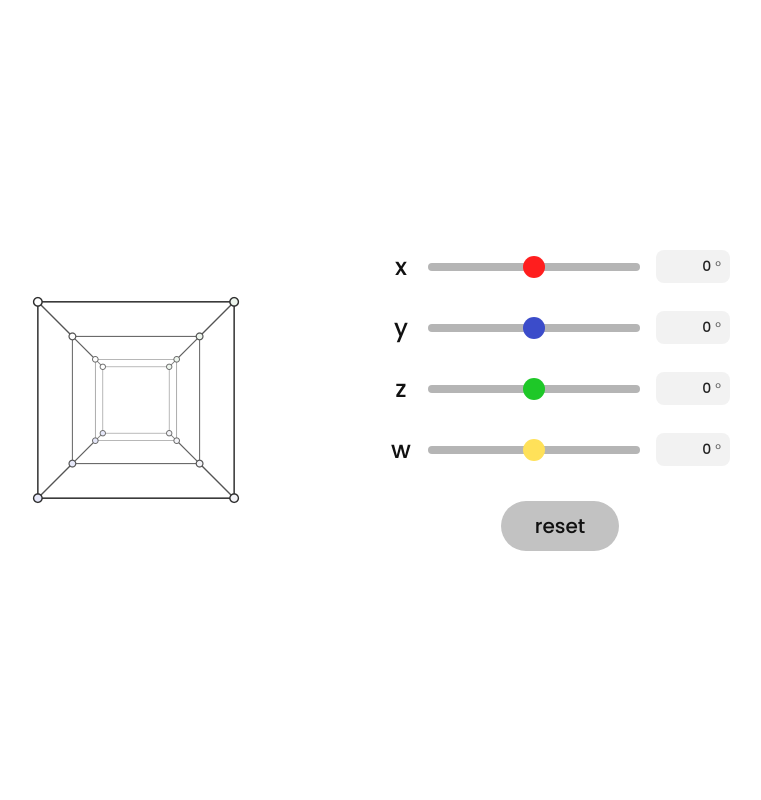
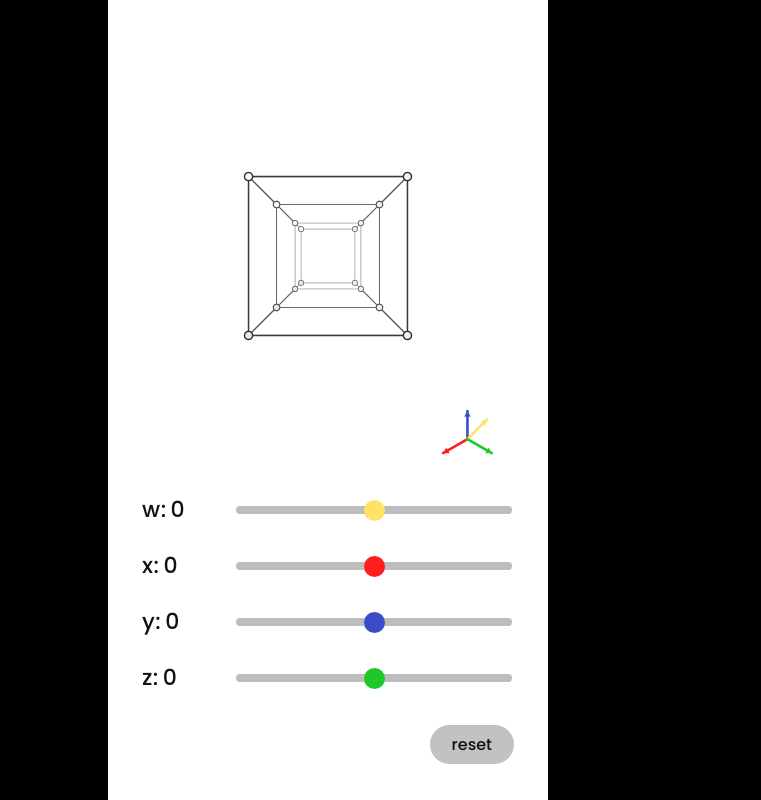
Before and after one commit to fiahhhhhh7/Ggfkez, a plain HTML site: page index.html in a window 1280 px wide. Shown: the whole page, without its empty margins (312-1073 px from the left). Drawn offline with Linux system fonts and the light colour scheme.

Commit message:
index.html

```diff
--- a/index.html
+++ b/index.html
@@ -23,80 +23,135 @@
       overflow: hidden;
       overscroll-behavior: none;
       touch-action: none;
-      background-color: #ffffff;
+      background-color: #000000;
       display: flex;
       justify-content: center;
       align-items: center;
-      font-family: 'Poppins', 'Segoe UI', 'Roboto', sans-serif;
+      font-family: 'Poppins', sans-serif;
     }
 
-    .container {
+    /* 直向白色主容器，對應概念圖的手機比例視窗 */
+    .app-frame {
+      width: 100%;
+      max-width: 440px;
+      height: 100%;
+      max-height: 920px;
+      background-color: #ffffff;
       display: flex;
+      flex-direction: column;
+      justify-content: space-between;
       align-items: center;
-      justify-content: center;
-      gap: 44px;
-      padding: 20px;
-      max-width: 960px;
-      width: 100%;
+      padding: 28px 34px 36px 34px;
+      position: relative;
     }
 
-    /* 左側高解析度畫布區域 */
-    .canvas-wrapper {
+    /* 上半部：超立方體畫布 + 右下角四軸方向指示器 */
+    .viewport-section {
+      position: relative;
+      width: 100%;
+      flex: 1;
       display: flex;
       justify-content: center;
       align-items: center;
-      flex-shrink: 0;
+      min-height: 0;
     }
 
-    canvas {
+    canvas#tesseractCanvas {
       display: block;
-      width: 420px;
-      height: 420px;
+      width: 100%;
+      max-width: 340px;
+      aspect-ratio: 1 / 1;
     }
 
-    /* 右側控制面板 */
-    .controls {
+    /* 右下角四軸方向指示器 (Red: x, Blue: y, Green: z, Yellow: w) */
+    canvas#axisGizmo {
+      position: absolute;
+      right: 6px;
+      bottom: 8px;
+      width: 78px;
+      height: 78px;
+      pointer-events: none;
+    }
+
+    /* 下半部：控制滑桿區塊 */
+    .controls-section {
+      width: 100%;
       display: flex;
       flex-direction: column;
-      gap: 26px;
-      width: 340px;
+      gap: 22px;
+      padding-top: 10px;
     }
 
     .slider-row {
       display: flex;
       align-items: center;
       gap: 14px;
+      width: 100%;
     }
 
-    .axis-label {
-      font-size: 24px;
+    /* 左側標籤與無框可輸入數值 (例如 w: 0) */
+    .label-value-group {
+      display: flex;
+      align-items: baseline;
+      width: 78px;
+      flex-shrink: 0;
+      font-size: 22px;
       font-weight: 500;
       color: #111111;
-      width: 22px;
-      text-align: center;
-      font-family: 'Poppins', sans-serif;
-      flex-shrink: 0;
     }
 
-    /* 自訂滑桿軌道 */
+    .axis-prefix {
+      letter-spacing: 0.5px;
+      margin-right: 4px;
+    }
+
+    .angle-input {
+      width: 52px;
+      border: none;
+      border-bottom: 1.5px solid transparent;
+      background: transparent;
+      font-family: 'Poppins', sans-serif;
+      font-size: 22px;
+      font-weight: 500;
+      color: #111111;
+      padding: 0;
+      outline: none;
+      user-select: text;
+      -webkit-user-select: text;
+      -moz-appearance: textfield;
+      transition: border-color 0.15s ease;
+    }
+
+    .angle-input:hover,
+    .angle-input:focus {
+      border-bottom-color: #999999;
+    }
+
+    .angle-input::-webkit-outer-spin-button,
+    .angle-input::-webkit-inner-spin-button {
+      -webkit-appearance: none;
+      margin: 0;
+    }
+
+    /* 滑桿軌道 */
     input[type="range"] {
       -webkit-appearance: none;
       appearance: none;
       flex: 1;
       height: 8px;
-      background: #b5b5b5;
-      border-radius: 4px;
+      background: #bdbdbd;
+      border-radius: 999px;
       outline: none;
       cursor: pointer;
       touch-action: none;
     }
 
-    /* 自訂滑桿圓點 (WebKit) */
+    /* 滑桿圓點 (WebKit) */
     input[type="range"]::-webkit-slider-thumb {
       -webkit-appearance: none;
       appearance: none;
-      width: 22px;
-      height: 22px;
+      width: 21px;
+      height: 21px;
       border-radius: 50%;
       cursor: pointer;
       transition: transform 0.1s ease;
@@ -106,17 +161,20 @@
       transform: scale(1.12);
     }
 
-    /* 自訂滑桿圓點 (Firefox) */
+    /* 滑桿圓點 (Firefox) */
     input[type="range"]::-moz-range-thumb {
-      width: 22px;
-      height: 22px;
+      width: 21px;
+      height: 21px;
       border: none;
       border-radius: 50%;
       cursor: pointer;
       transition: transform 0.1s ease;
     }
 
-    /* 四個軸對應的圓點顏色 */
+    /* 四個軸圓點配色：w 黃、x 紅、y 藍、z 綠 */
+    #slider-w::-webkit-slider-thumb { background: #ffe366; }
+    #slider-w::-moz-range-thumb { background: #ffe366; }
+
     #slider-x::-webkit-slider-thumb { background: #ff1e1e; }
     #slider-x::-moz-range-thumb { background: #ff1e1e; }
 
@@ -126,60 +184,11 @@
     #slider-z::-webkit-slider-thumb { background: #1ec828; }
     #slider-z::-moz-range-thumb { background: #1ec828; }
 
-    #slider-w::-webkit-slider-thumb { background: #ffe159; }
-    #slider-w::-moz-range-thumb { background: #ffe159; }
-
-    /* 數值輸入框 */
-    .value-input-group {
+    /* 右下角 Reset 按鈕 */
+    .footer-row {
+      width: 100%;
       display: flex;
-      align-items: center;
-      background: #f2f2f2;
-      border-radius: 8px;
-      padding: 4px 8px;
-      width: 74px;
-      flex-shrink: 0;
-      border: 1px solid transparent;
-      transition: border-color 0.15s ease, background-color 0.15s ease;
-    }
-
-    .value-input-group:focus-within {
-      background: #ffffff;
-      border-color: #999999;
-    }
-
-    .angle-input {
-      width: 100%;
-      border: none;
-      background: transparent;
-      font-family: 'Poppins', sans-serif;
-      font-size: 14px;
-      font-weight: 500;
-      color: #222222;
-      text-align: right;
-      outline: none;
-      user-select: text;
-      -webkit-user-select: text;
-      -moz-appearance: textfield;
-    }
-
-    .angle-input::-webkit-outer-spin-button,
-    .angle-input::-webkit-inner-spin-button {
-      -webkit-appearance: none;
-      margin: 0;
-    }
-
-    .degree-symbol {
-      font-size: 14px;
-      font-weight: 400;
-      color: #666666;
-      margin-left: 2px;
-      font-family: 'Poppins', sans-serif;
-    }
-
-    /* Reset 按鈕 */
-    .button-wrapper {
-      display: flex;
-      justify-content: center;
+      justify-content: flex-end;
       margin-top: 8px;
     }
 
@@ -188,9 +197,9 @@
       color: #111111;
       border: none;
       border-radius: 999px;
-      padding: 10px 34px;
+      padding: 7px 22px;
       font-family: 'Poppins', sans-serif;
-      font-size: 20px;
+      font-size: 16px;
       font-weight: 500;
       cursor: pointer;
       transition: background-color 0.15s ease, transform 0.1s ease;
@@ -201,82 +210,83 @@
     }
 
     button#reset-btn:active {
-      transform: scale(0.96);
+      transform: scale(0.95);
     }
 
-    /* 響應式調整：螢幕較窄或直向螢幕時改為上下排列，但保持完全固定不捲動 */
-    @media (max-width: 820px) {
-      .container {
-        flex-direction: column;
-        gap: 16px;
-        padding: 12px;
+    /* 較矮螢幕微調間距以確保無捲動 */
+    @media (max-height: 680px) {
+      .app-frame {
+        padding: 16px 26px 20px 26px;
       }
-      canvas {
-        width: 300px;
-        height: 300px;
+      canvas#tesseractCanvas {
+        max-width: 250px;
       }
-      .controls {
-        width: 310px;
-        gap: 18px;
+      .controls-section {
+        gap: 14px;
+      }
+      .label-value-group, .angle-input {
+        font-size: 19px;
       }
     }
   </style>
 </head>
 <body>
 
-  <div class="container">
-    <div class="canvas-wrapper">
+  <div class="app-frame">
+    <!-- 上半部主畫布與軸向指示器 -->
+    <div class="viewport-section">
       <canvas id="tesseractCanvas"></canvas>
+      <canvas id="axisGizmo"></canvas>
     </div>
 
-    <div class="controls">
+    <!-- 下半部控制項：順序為 w, x, y, z -->
+    <div class="controls-section">
       <div class="slider-row">
-        <span class="axis-label">x</span>
-        <input type="range" id="slider-x" min="-180" max="180" step="0.5" value="0">
-        <div class="value-input-group">
-          <input type="number" id="input-x" class="angle-input" min="-360" max="360" step="0.5" value="0">
-          <span class="degree-symbol">°</span>
+        <div class="label-value-group">
+          <span class="axis-prefix">w:</span>
+          <input type="number" id="input-w" class="angle-input" min="-360" max="360" step="1" value="0">
         </div>
+        <input type="range" id="slider-w" min="-180" max="180" step="1" value="0">
       </div>
 
       <div class="slider-row">
-        <span class="axis-label">y</span>
-        <input type="range" id="slider-y" min="-180" max="180" step="0.5" value="0">
-        <div class="value-input-group">
-          <input type="number" id="input-y" class="angle-input" min="-360" max="360" step="0.5" value="0">
-          <span class="degree-symbol">°</span>
+        <div class="label-value-group">
+          <span class="axis-prefix">x:</span>
+          <input type="number" id="input-x" class="angle-input" min="-360" max="360" step="1" value="0">
         </div>
+        <input type="range" id="slider-x" min="-180" max="180" step="1" value="0">
       </div>
 
       <div class="slider-row">
-        <span class="axis-label">z</span>
-        <input type="range" id="slider-z" min="-180" max="180" step="0.5" value="0">
-        <div class="value-input-group">
-          <input type="number" id="input-z" class="angle-input" min="-360" max="360" step="0.5" value="0">
-          <span class="degree-symbol">°</span>
+        <div class="label-value-group">
+          <span class="axis-prefix">y:</span>
+          <input type="number" id="input-y" class="angle-input" min="-360" max="360" step="1" value="0">
         </div>
+        <input type="range" id="slider-y" min="-180" max="180" step="1" value="0">
       </div>
 
       <div class="slider-row">
-        <span class="axis-label">w</span>
-        <input type="range" id="slider-w" min="-180" max="180" step="0.5" value="0">
-        <div class="value-input-group">
-          <input type="number" id="input-w" class="angle-input" min="-360" max="360" step="0.5" value="0">
-          <span class="degree-symbol">°</span>
+        <div class="label-value-group">
+          <span class="axis-prefix">z:</span>
+          <input type="number" id="input-z" class="angle-input" min="-360" max="360" step="1" value="0">
         </div>
+        <input type="range" id="slider-z" min="-180" max="180" step="1" value="0">
       </div>
 
-      <div class="button-wrapper">
+      <div class="footer-row">
         <button id="reset-btn">reset</button>
       </div>
     </div>
   </div>
 
   <script>
-    const canvas = document.getElementById('tesseractCanvas');
-    const ctx = canvas.getContext('2d');
+    const mainCanvas = document.getElementById('tesseractCanvas');
+    const mainCtx = mainCanvas.getContext('2d');
 
-    const axes = ['x', 'y', 'z', 'w'];
+    const gizmoCanvas = document.getElementById('axisGizmo');
+    const gizmoCtx = gizmoCanvas.getContext('2d');
+
+    const axes = ['w', 'x', 'y', 'z'];
     const sliders = {};
     const inputs = {};
 
@@ -288,26 +298,38 @@
     const resetBtn = document.getElementById('reset-btn');
 
     // 預設角度為 0, 0, 0, 0
-    const INITIAL_ANGLES = { x: 0, y: 0, z: 0, w: 0 };
+    const INITIAL_ANGLES = { w: 0, x: 0, y: 0, z: 0 };
     const state = { ...INITIAL_ANGLES };
 
-    // 1. 高解析度 Canvas 設定（支援 Retina / HiDPI 螢幕，預設至少 2x 超取樣抗鋸齒）
-    let logicalSize = 420;
-    function setupHighResCanvas() {
-      const rect = canvas.getBoundingClientRect();
-      logicalSize = rect.width || 420;
+    let mainLogicalSize = 340;
+    let gizmoLogicalSize = 78;
+
+    // 1. 高解析度 Canvas 初始化
+    function setupHighResCanvases() {
       const dpr = Math.max(window.devicePixelRatio || 1, 2);
 
-      canvas.width = Math.round(logicalSize * dpr);
-      canvas.height = Math.round(logicalSize * dpr);
+      // 主畫布
+      const mainRect = mainCanvas.getBoundingClientRect();
+      mainLogicalSize = mainRect.width || 340;
+      mainCanvas.width = Math.round(mainLogicalSize * dpr);
+      mainCanvas.height = Math.round(mainLogicalSize * dpr);
+      mainCtx.setTransform(dpr, 0, 0, dpr, 0, 0);
+      mainCtx.lineCap = 'round';
+      mainCtx.lineJoin = 'round';
 
-      ctx.setTransform(dpr, 0, 0, dpr, 0, 0);
-      ctx.lineCap = 'round';
-      ctx.lineJoin = 'round';
+      // 右下角四軸指示器畫布
+      const gizmoRect = gizmoCanvas.getBoundingClientRect();
+      gizmoLogicalSize = gizmoRect.width || 78;
+      gizmoCanvas.width = Math.round(gizmoLogicalSize * dpr);
+      gizmoCanvas.height = Math.round(gizmoLogicalSize * dpr);
+      gizmoCtx.setTransform(dpr, 0, 0, dpr, 0, 0);
+      gizmoCtx.lineCap = 'round';
+      gizmoCtx.lineJoin = 'round';
+
       render();
     }
 
-    // 2. 建立超立方體的 16 個四維頂點 (x, y, z, w ∈ {-1, 1})
+    // 2. 建立超立方體 16 個頂點與 32 條邊
     const vertices = [];
     for (let i = 0; i < 16; i++) {
       vertices.push([
@@ -318,7 +340,6 @@
       ]);
     }
 
-    // 3. 建立 32 條邊（漢明距離為 1 的頂點相連）
     const edges = [];
     for (let i = 0; i < 16; i++) {
       for (let j = i + 1; j < 16; j++) {
@@ -326,13 +347,11 @@
         for (let k = 0; k < 4; k++) {
           if (vertices[i][k] !== vertices[j][k]) diff++;
         }
-        if (diff === 1) {
-          edges.push([i, j]);
-        }
+        if (diff === 1) edges.push([i, j]);
       }
     }
 
-    // 4. 四維旋轉矩陣運算（輸入為角度制，內部轉為弧度）
+    // 3. 四維旋轉運算
     function degToRad(deg) {
       return (deg * Math.PI) / 180;
     }
@@ -381,12 +400,12 @@
       return [x, y, z, w];
     }
 
-    // 5. 繪製超立方體
-    function render() {
-      ctx.clearRect(0, 0, logicalSize, logicalSize);
+    // 4. 繪製主超立方體
+    function renderTesseract() {
+      mainCtx.clearRect(0, 0, mainLogicalSize, mainLogicalSize);
 
       const projected = [];
-      const scale = logicalSize * 0.86;
+      const scale = mainLogicalSize * 0.86;
 
       for (let i = 0; i < vertices.length; i++) {
         const [x, y, z, w] = rotate4D(
@@ -397,19 +416,17 @@
           state.w
         );
 
-        // 4D -> 3D 透視投影
         const distance4D = 2.8;
         const factor4D = 1 / (distance4D - w);
         const x3 = x * factor4D;
         const y3 = y * factor4D;
         const z3 = z * factor4D;
 
-        // 3D -> 2D 透視投影
         const distance3D = 2.6;
         const factor3D = 1 / (distance3D - z3);
 
-        const screenX = logicalSize / 2 + x3 * factor3D * scale;
-        const screenY = logicalSize / 2 + y3 * factor3D * scale;
+        const screenX = mainLogicalSize / 2 + x3 * factor3D * scale;
+        const screenY = mainLogicalSize / 2 + y3 * factor3D * scale;
 
         projected.push({
           x: screenX,
@@ -418,25 +435,25 @@
         });
       }
 
-      // 繪製 32 條邊線
+      // 繪製邊線
       for (const [i, j] of edges) {
         const p1 = projected[i];
         const p2 = projected[j];
         const avgDepth = (p1.depthFactor + p2.depthFactor) / 2;
 
         const normalized = Math.min(Math.max((avgDepth - 0.1) / 0.25, 0), 1);
-        const lineWidth = 0.65 + normalized * 1.35;
+        const lineWidth = 0.65 + normalized * 1.3;
         const grayValue = Math.round(145 - normalized * 125);
 
-        ctx.beginPath();
-        ctx.moveTo(p1.x, p1.y);
-        ctx.lineTo(p2.x, p2.y);
-        ctx.strokeStyle = `rgb(${grayValue}, ${grayValue}, ${grayValue})`;
-        ctx.lineWidth = lineWidth;
-        ctx.stroke();
+        mainCtx.beginPath();
+        mainCtx.moveTo(p1.x, p1.y);
+        mainCtx.lineTo(p2.x, p2.y);
+        mainCtx.strokeStyle = `rgb(${grayValue}, ${grayValue}, ${grayValue})`;
+        mainCtx.lineWidth = lineWidth;
+        mainCtx.stroke();
       }
 
-      // 繪製 16 個頂點圓圈（依深度由遠到近繪製）
+      // 繪製頂點圓圈
       const sortedIndices = projected
         .map((_, idx) => idx)
         .sort((a, b) => projected[a].depthFactor - projected[b].depthFactor);
@@ -446,27 +463,120 @@
       for (const idx of sortedIndices) {
         const p = projected[idx];
         const normalized = Math.min(Math.max((p.depthFactor - 0.1) / 0.25, 0), 1);
-        const radius = 2.7 + normalized * 2.3;
+        const radius = 2.6 + normalized * 2.2;
         const borderGray = Math.round(110 - normalized * 95);
 
-        ctx.beginPath();
-        ctx.arc(p.x, p.y, radius, 0, Math.PI * 2);
-        ctx.fillStyle = nodeColors[idx % nodeColors.length];
-        ctx.fill();
+        mainCtx.beginPath();
+        mainCtx.arc(p.x, p.y, radius, 0, Math.PI * 2);
+        mainCtx.fillStyle = nodeColors[idx % nodeColors.length];
+        mainCtx.fill();
 
-        ctx.lineWidth = 0.95 + normalized * 0.7;
-        ctx.strokeStyle = `rgb(${borderGray}, ${borderGray}, ${borderGray})`;
-        ctx.stroke();
+        mainCtx.lineWidth = 0.95 + normalized * 0.65;
+        mainCtx.strokeStyle = `rgb(${borderGray}, ${borderGray}, ${borderGray})`;
+        mainCtx.stroke();
       }
     }
 
-    // 6. 雙向同步滑桿與數值輸入框
+    // 5. 繪製右下角四軸方向指示箭頭 (Gizmo)
+    function drawArrow(ctx, fromX, fromY, toX, toY, color) {
+      const dx = toX - fromX;
+      const dy = toY - fromY;
+      const len = Math.hypot(dx, dy);
+      if (len < 2) return;
+
+      const angle = Math.atan2(dy, dx);
+      const headLen = Math.min(6.5, len * 0.35);
+
+      ctx.strokeStyle = color;
+      ctx.fillStyle = color;
+      ctx.lineWidth = 2.6;
+
+      ctx.beginPath();
+      ctx.moveTo(fromX, fromY);
+      ctx.lineTo(toX, toY);
+      ctx.stroke();
+
+      ctx.beginPath();
+      ctx.moveTo(toX, toY);
+      ctx.lineTo(
+        toX - headLen * Math.cos(angle - Math.PI / 6),
+        toY - headLen * Math.sin(angle - Math.PI / 6)
+      );
+      ctx.lineTo(
+        toX - headLen * Math.cos(angle + Math.PI / 6),
+        toY - headLen * Math.sin(angle + Math.PI / 6)
+      );
+      ctx.closePath();
+      ctx.fill();
+    }
+
+    function renderAxisGizmo() {
+      gizmoCtx.clearRect(0, 0, gizmoLogicalSize, gizmoLogicalSize);
+
+      const cx = gizmoLogicalSize * 0.48;
+      const cy = gizmoLogicalSize * 0.54;
+      const axisLen = gizmoLogicalSize * 0.36;
+
+      // 基準等角視角基底向量，確保 0,0,0,0 時呈現概念圖中的 Y軸朝上、X左下、Z右下、W右上 結構
+      const baseVectors = [
+        { name: 'w', vec: [0, 0, 0, 1], baseAngle: -Math.PI / 4, color: '#ffe366' },
+        { name: 'x', vec: [1, 0, 0, 0], baseAngle: (Math.PI * 5) / 6, color: '#ff1e1e' },
+        { name: 'y', vec: [0, 1, 0, 0], baseAngle: -Math.PI / 2, color: '#3b4cca' },
+        { name: 'z', vec: [0, 0, 1, 0], baseAngle: Math.PI / 6, color: '#1ec828' }
+      ];
+
+      // 計算每個軸經過當前四維旋轉後的投影方向
+      const projectedAxes = baseVectors.map(item => {
+        const [rx, ry, rz, rw] = rotate4D(
+          item.vec,
+          state.x,
+          state.y,
+          state.z,
+          state.w
+        );
+
+        // 將四個分量對應到基準方向向量疊加
+        const screenVx =
+          rx * Math.cos((Math.PI * 5) / 6) +
+          ry * Math.cos(-Math.PI / 2) +
+          rz * Math.cos(Math.PI / 6) +
+          rw * Math.cos(-Math.PI / 4);
+
+        const screenVy =
+          rx * Math.sin((Math.PI * 5) / 6) +
+          ry * Math.sin(-Math.PI / 2) +
+          rz * Math.sin(Math.PI / 6) +
+          rw * Math.sin(-Math.PI / 4);
+
+        const depth = rz + rw * 0.5;
+
+        return {
+          toX: cx + screenVx * axisLen,
+          toY: cy + screenVy * axisLen,
+          color: item.color,
+          depth
+        };
+      });
+
+      // 依深度排序繪製箭頭
+      projectedAxes.sort((a, b) => a.depth - b.depth);
+      for (const ax of projectedAxes) {
+        drawArrow(gizmoCtx, cx, cy, ax.toX, ax.toY, ax.color);
+      }
+    }
+
+    function render() {
+      renderTesseract();
+      renderAxisGizmo();
+    }
+
+    // 6. 雙向同步滑桿與數值輸入
     function normalizeDegrees(deg) {
       let val = parseFloat(deg);
       if (isNaN(val)) return 0;
       val = ((val + 180) % 360 + 360) % 360 - 180;
       if (val === -180 && parseFloat(deg) > 0) val = 180;
-      return Math.round(val * 100) / 100;
+      return Math.round(val * 10) / 10;
     }
 
     axes.forEach(axis => {
@@ -505,28 +615,25 @@
       });
     });
 
-    // 7. Reset 按鈕邏輯（全部歸零為 0, 0, 0, 0）
-    function resetAll() {
+    // 7. Reset 歸零
+    resetBtn.addEventListener('click', () => {
       axes.forEach(axis => {
         state[axis] = INITIAL_ANGLES[axis];
         sliders[axis].value = INITIAL_ANGLES[axis];
         inputs[axis].value = INITIAL_ANGLES[axis];
       });
       render();
-    }
+    });
 
-    resetBtn.addEventListener('click', resetAll);
-
-    // 防止行動裝置在畫布或空白處觸發頁面捲動
+    // 防止頁面捲動
     document.addEventListener('touchmove', (e) => {
       if (e.target.tagName !== 'INPUT') {
         e.preventDefault();
       }
     }, { passive: false });
 
-    // 初始化與視窗大小變更監聽
-    window.addEventListener('resize', setupHighResCanvas);
-    setupHighResCanvas();
+    window.addEventListener('resize', setupHighResCanvases);
+    setupHighResCanvases();
   </script>
 </body>
 </html>
```
